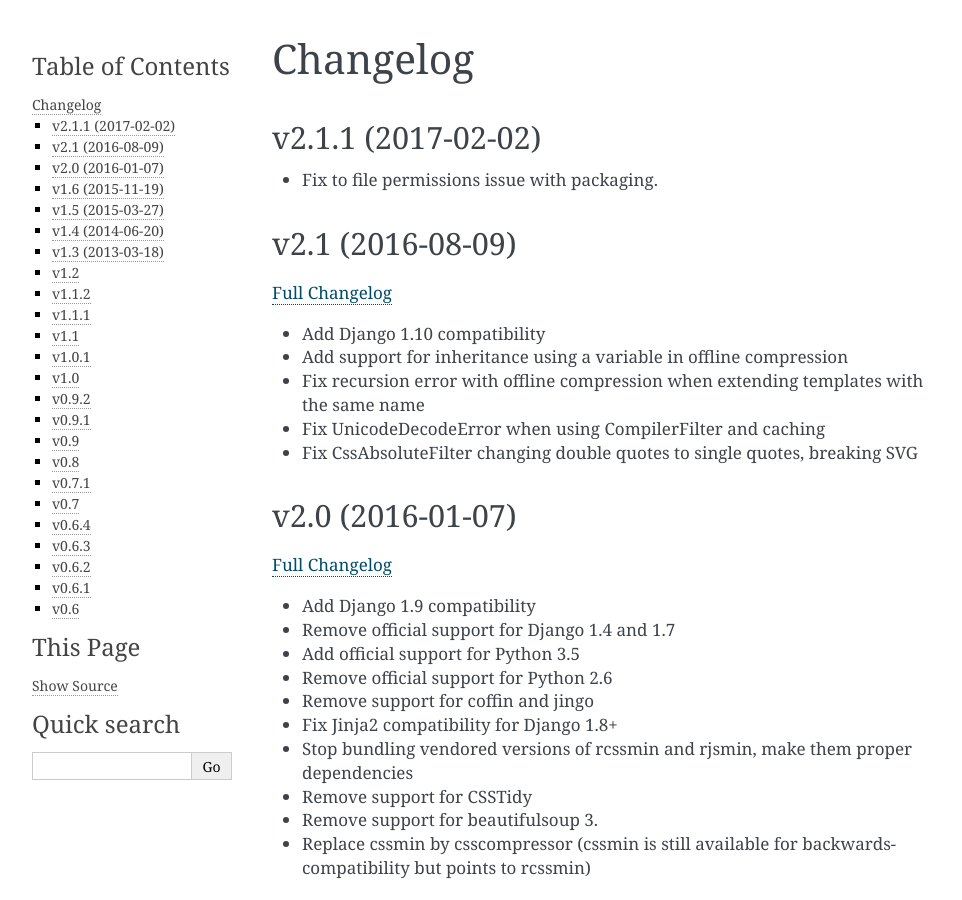
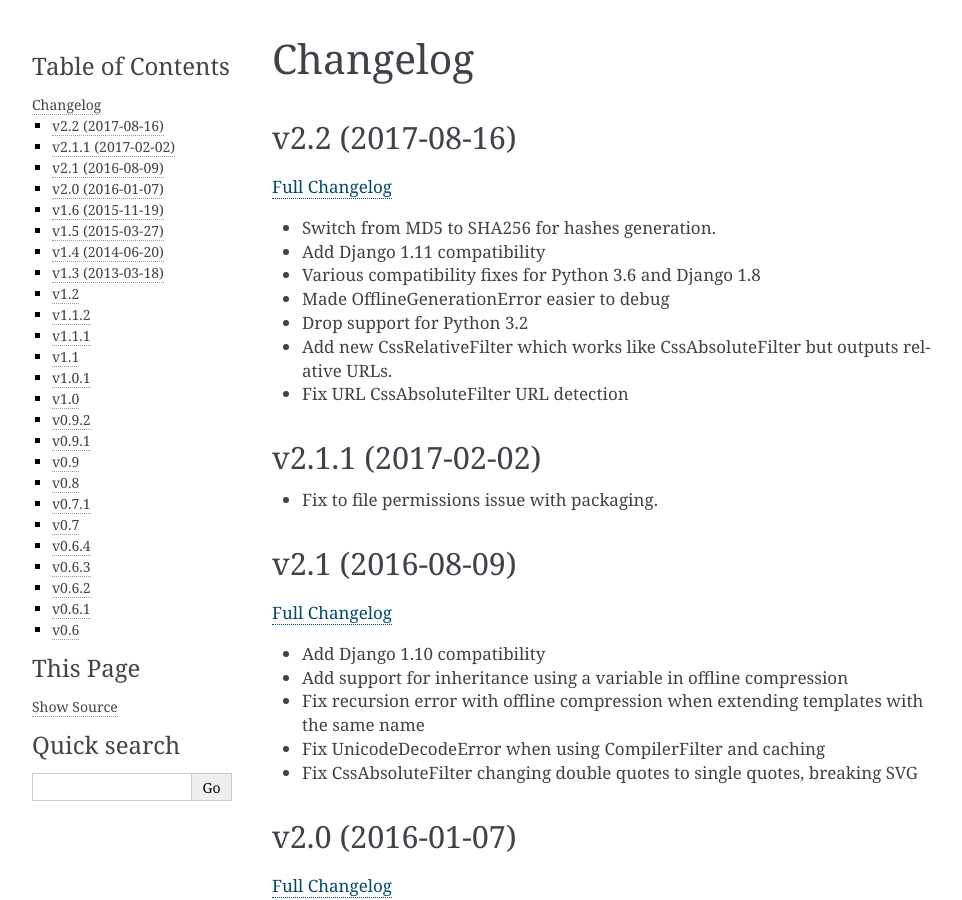
Before and after one commit to django-compressor/django-compressor, a Sphinx documentation site: the page built from docs/changelog.txt, in a window 1280 px wide and 900 px high. Shown: the whole window, without its empty margins (148-1110 px from the left). Built offline with Sphinx 7.4.7, drawn with Linux system fonts in a browser that asks for light colours.

Commit message:
Add changelog for v2.2

```diff
--- a/docs/changelog.txt
+++ b/docs/changelog.txt
@@ -1,5 +1,24 @@
 Changelog
 =========
+
+v2.2 (2017-08-16)
+-------------------
+
+`Full Changelog <https://github.com/django-compressor/django-compressor/compare/2.1.1...2.2>`_
+
+- Switch from MD5 to SHA256 for hashes generation.
+
+- Add Django 1.11 compatibility
+
+- Various compatibility fixes for Python 3.6 and Django 1.8
+
+- Made OfflineGenerationError easier to debug
+
+- Drop support for Python 3.2
+
+- Add new CssRelativeFilter which works like CssAbsoluteFilter but outputs relative URLs.
+
+- Fix URL CssAbsoluteFilter URL detection
 
 v2.1.1 (2017-02-02)
 -------------------
```
